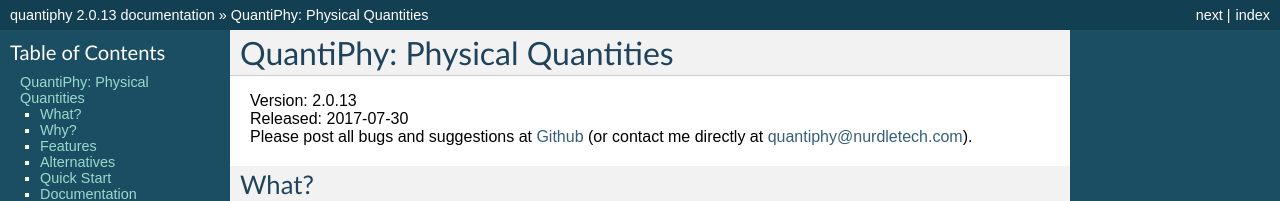
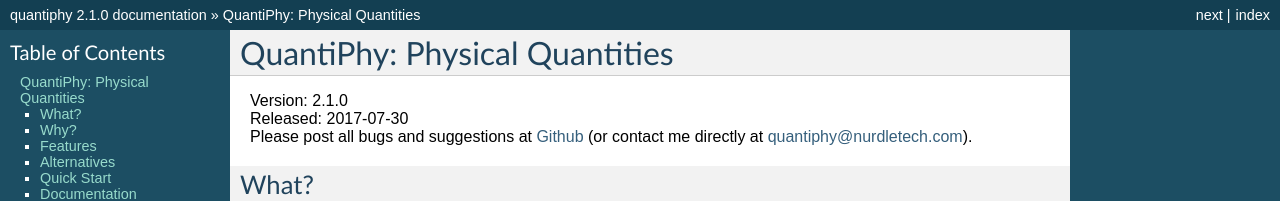
Before and after one commit to KenKundert/quantiphy, a Sphinx documentation site: the page built from doc/index.rst, in a window 1280 px wide and 900 px high. Shown: the top 201 px of the window. Built offline with Sphinx 7.4.7, drawn with Linux system fonts in a browser that asks for light colours; some of the changed text lies outside the part shown.

Commit message:
bump version to 2.1.0

```diff
--- a/README.rst
+++ b/README.rst
@@ -1,7 +1,7 @@
 QuantiPhy - Physical Quantities
 ===============================
 
-| Version: 2.0.13
+| Version: 2.1.0
 | Released: 2017-07-30
 |
 
--- a/doc/conf.py
+++ b/doc/conf.py
@@ -48,7 +48,7 @@
 # built documents.
 #
 # The full version, including alpha/beta/rc tags.
-release = '2.0.13'
+release = '2.1.0'
 # The short X.Y version.
 version = '.'.join(release.split('.')[0:2])
 
--- a/doc/index.rst
+++ b/doc/index.rst
@@ -1,7 +1,7 @@
 QuantiPhy: Physical Quantities
 ==============================
 
-| Version: 2.0.13
+| Version: 2.1.0
 | Released: 2017-07-30
 | Please post all bugs and suggestions at
   `Github <https://github.com/KenKundert/quantiphy/issues>`_
--- a/quantiphy.py
+++ b/quantiphy.py
@@ -277,7 +277,7 @@
             _constants[None][value.name] = value
 
 # Globals {{{1
-__version__ = '2.0.13'
+__version__ = '2.1.0'
 __released__ = '2017-07-30'
 
 # These mappings are only used when reading numbers
--- a/setup.py
+++ b/setup.py
@@ -18,7 +18,7 @@
 
 setup(
     name='quantiphy',
-    version='2.0.13',
+    version='2.1.0',
     description='physical quantities (numbers with units)',
     long_description=readme,
     author="Ken Kundert",
```
Also changed, not shown: .bump.cfg.
